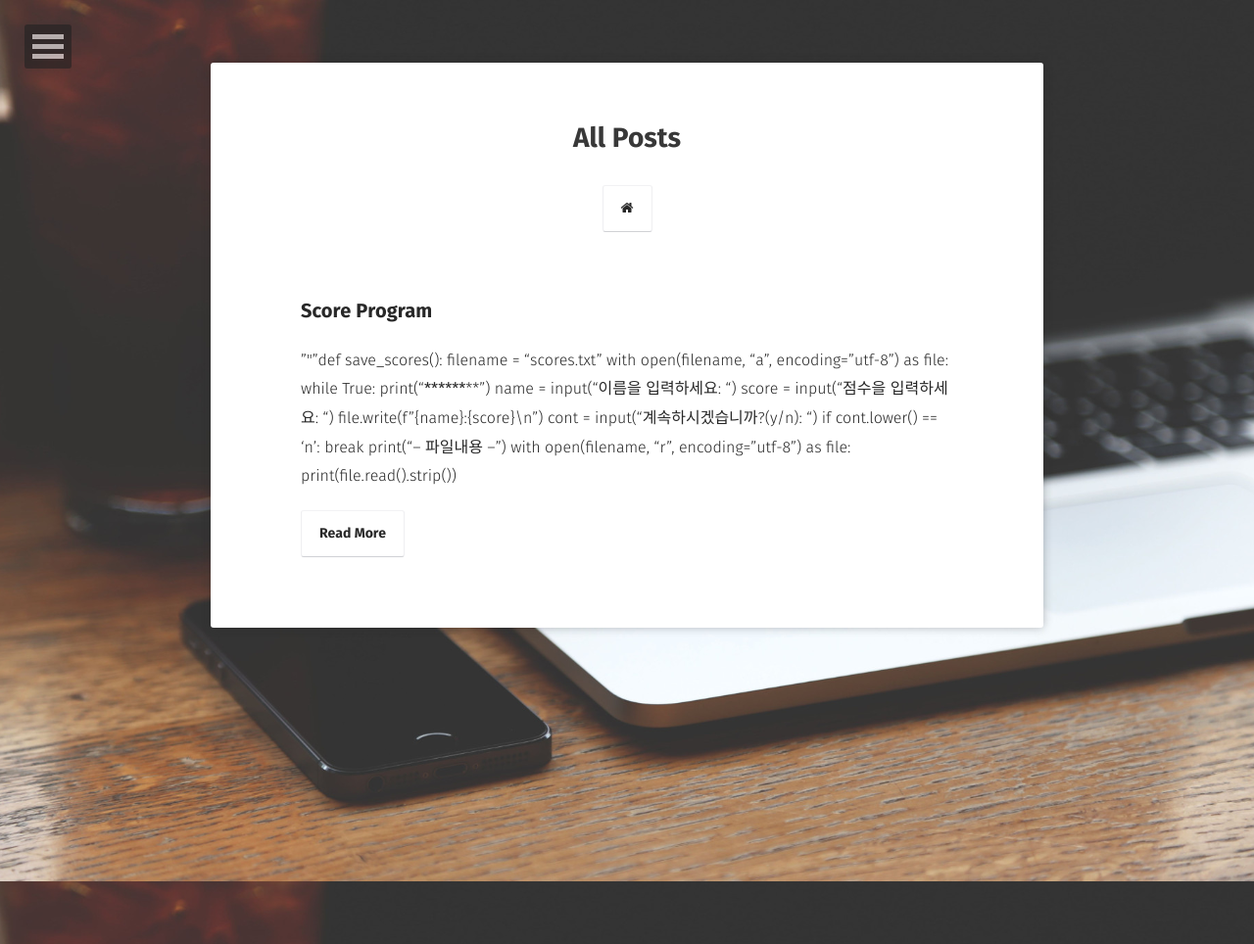
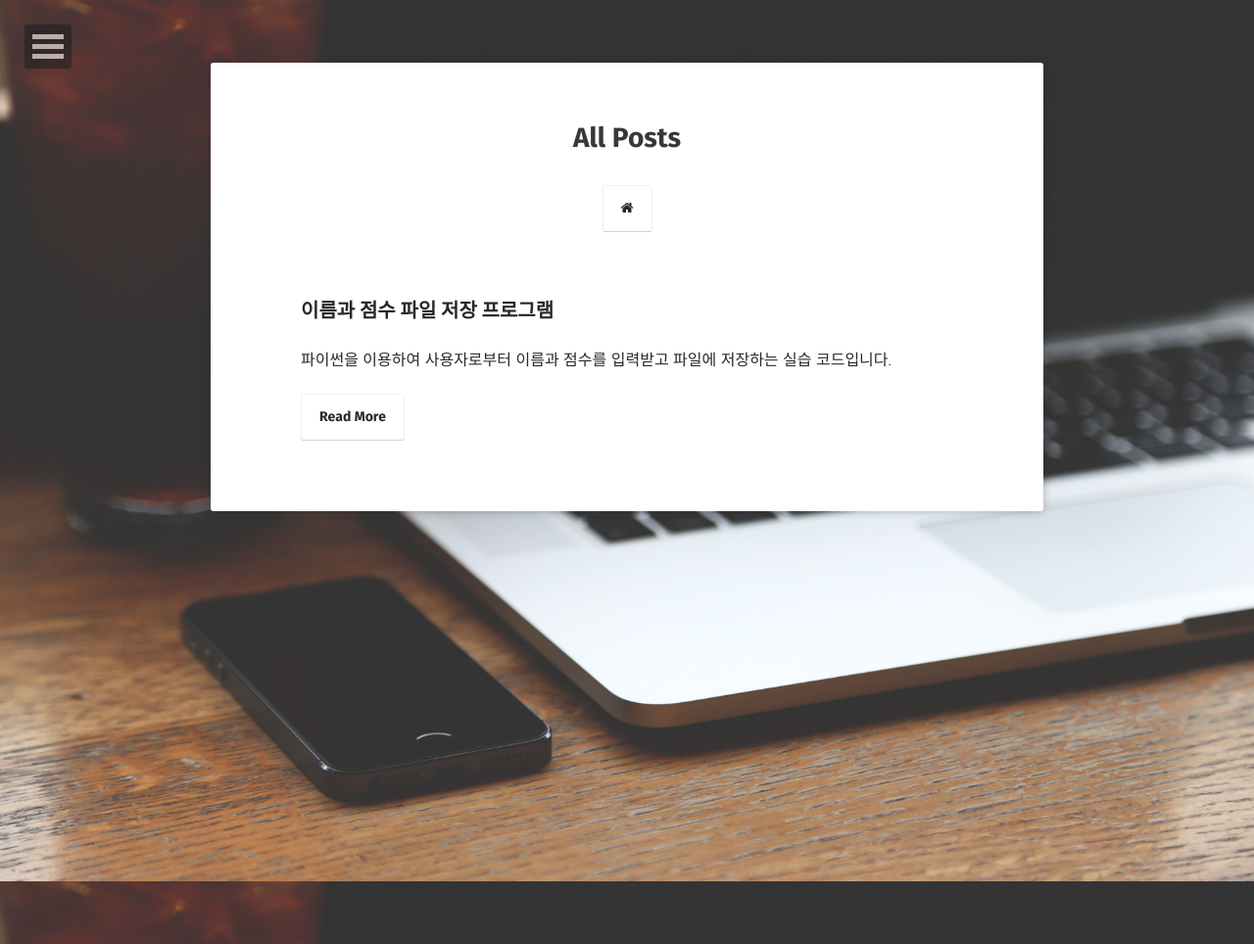
Before and after one commit to 2000104son-png/2000104son-png.github.com, a Jekyll site: the page built from posts/index.md, in a window 1280 px wide. Shown: the whole page at 98% size. Built offline with Jekyll 4.4.1, drawn with Linux system fonts in a browser that asks for light colours; some web fonts are replaced.

Commit message:
Update 2026-08-02-score-program.md

````diff
--- a/_posts/2026-08-02-score-program.md
+++ b/_posts/2026-08-02-score-program.md
@@ -1,4 +1,13 @@
-"""def save_scores():
+---
+layout: post
+title: "이름과 점수 파일 저장 프로그램"
+date: 2026-08-01
+---
+
+파이썬을 이용하여 사용자로부터 이름과 점수를 입력받고 파일에 저장하는 실습 코드입니다.
+
+```python
+def save_scores():
     filename = "scores.txt"
     with open(filename, "a", encoding="utf-8") as file:
         while True:
@@ -12,6 +21,5 @@
     print("-- 파일내용 --")
     with open(filename, "r", encoding="utf-8") as file:
         print(file.read().strip())
-
 if __name__ == "__main__":
-    save_scores()"""
+    save_scores()
````
